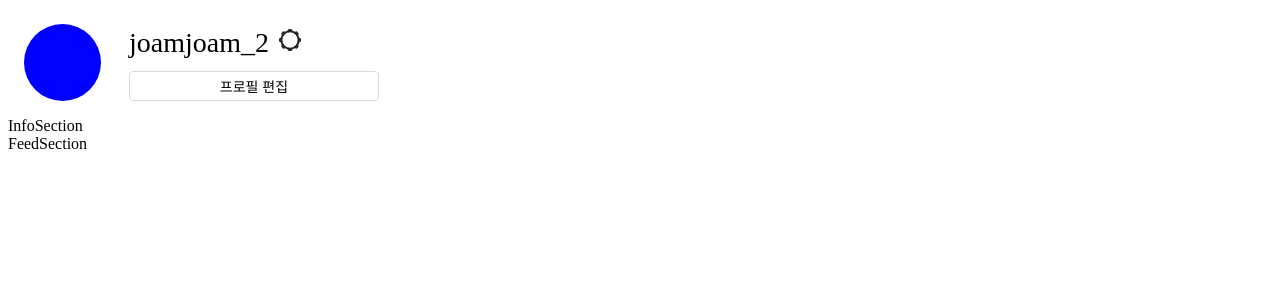
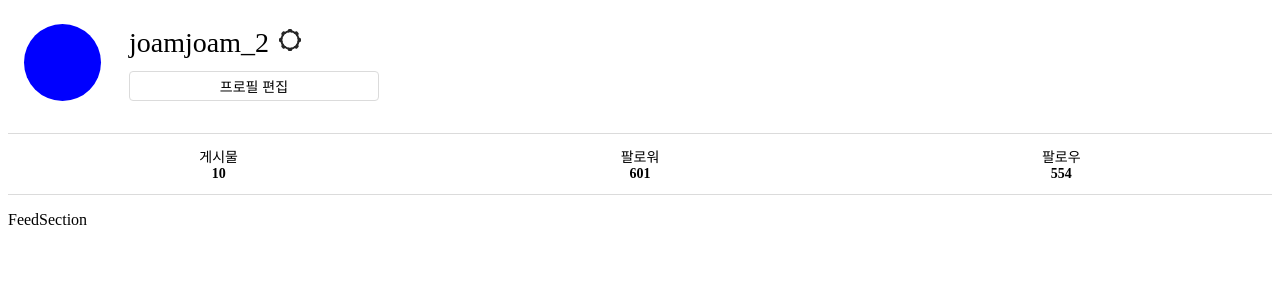
Before and after one commit to gql-study/SOPTstagram-frontend, a Next.js app: page /1 in a window 1280 px wide. Shown: the top 300 px of the page. Built offline with nearby package versions, Linux system fonts and the light colour scheme.

Commit message:
feat: make up info section

```diff
--- a/src/assets/myPage/OptionIcon.tsx
+++ b/src/assets/myPage/OptionIcon.tsx
@@ -36,7 +36,6 @@ export default function OptionIcon() {
 }
 
 const StWrapper = styled.div`
-
   display: inline-flex;
   align-items: center;
   justify-content: center;
--- a/src/components/myPage/HeaderSection.tsx
+++ b/src/components/myPage/HeaderSection.tsx
@@ -25,7 +25,6 @@ const StSection = styled.section`
 `;
 
 const StProfileImg = styled.div`
-
   margin-right: 28px;
 
   border-radius: 50%;
@@ -53,7 +52,6 @@ const StName = styled.h2`
 `;
 
 const StEditBtn = styled.button`
-
   display: flex;
   align-items: center;
   justify-content: center;
--- a/src/components/myPage/InfoSection.tsx
+++ b/src/components/myPage/InfoSection.tsx
@@ -1,5 +1,64 @@
 import styled from '@emotion/styled';
 
+interface UserInfoList {
+  title: string;
+  count: number;
+}
+
 export default function InfoSection() {
-  return <div>InfoSection</div>;
+  const tempUserInfoList: UserInfoList[] = [
+    { title: '게시물', count: 10 },
+    { title: '팔로워', count: 601 },
+    { title: '팔로우', count: 554 },
+  ];
+
+  return (
+    <StUserInfoListWrapper>
+      {tempUserInfoList.map((userInfo, idx) => {
+        return (
+          <StUserInfoList key={`${userInfo.title}-${idx}`}>
+            <StTextWrapper>
+              {userInfo.title}
+              <StUserInfoCount>{userInfo.count}</StUserInfoCount>
+            </StTextWrapper>
+          </StUserInfoList>
+        );
+      })}
+    </StUserInfoListWrapper>
+  );
 }
+
+const StUserInfoListWrapper = styled.ul`
+
+  display: flex;
+
+  border-top: 1px solid rgb(219, 219, 219);
+  border-bottom: 1px solid rgb(219, 219, 219);
+  padding: 12px 0;
+`;
+
+const StUserInfoList = styled.li`
+
+  display: flex;
+
+  flex: 1;
+  align-items: center;
+  justify-content: center;
+
+  height: 36px;
+  list-style: none;
+
+  text-align: center;
+`;
+
+const StTextWrapper = styled.div`
+  width: 42px;
+  height: 36px;
+
+  font-size: 14px;
+`;
+
+const StUserInfoCount = styled.span`
+  font-size: 14px;
+  font-weight: 600;
+`;
```
